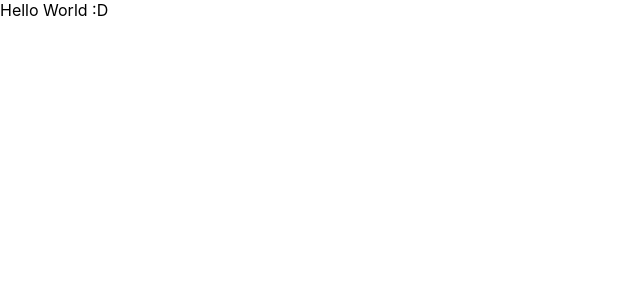
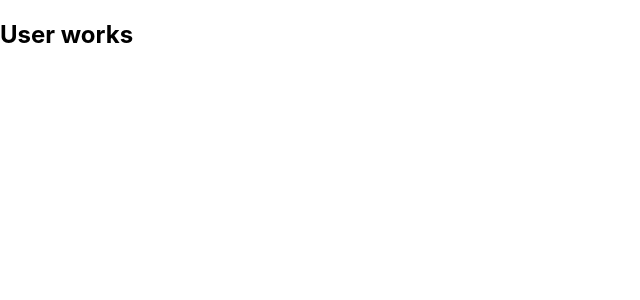
Before and after one commit to ciamac-da/phoenix-gaming-shop-mern-app, a React (Create React App) app in the folder frontend/: page / in a window 1280 px wide. Shown: the top 300 px of the page, without its empty margins (0-640 px from the left). Built offline with nearby package versions, Linux system fonts and the light colour scheme.

Commit message:
Verified by Marti4n v1.1.0 starting setup, pages,routes

```diff
--- a/frontend/package.json
+++ b/frontend/package.json
@@ -8,6 +8,7 @@
     "@testing-library/user-event": "^13.5.0",
     "react": "^18.1.0",
     "react-dom": "^18.1.0",
+    "react-router-dom": "5.3.3",
     "react-scripts": "5.0.1",
     "web-vitals": "^2.1.4"
   },
--- a/frontend/src/App.js
+++ b/frontend/src/App.js
@@ -1,9 +1,13 @@
-function App() {
-  return (
-    <div className="App">
-    Hello World :D
-    </div>
-  );
+import React from "react";
+import { BrowserRouter as Router, Route} from "react-router-dom";
+import Users from "./user/pages/Users";
+
+const App = () => {
+  return <Router>
+    <Route path="/" exact>
+    <Users />
+    </Route>
+  </Router>
 }
 
 export default App;
--- /dev/null
+++ b/frontend/src/user/pages/Users.js
@@ -0,0 +1,8 @@
+import React from 'react';
+
+
+const Users = () => {
+    return <h2>User works</h2>
+}
+
+export default Users;
```
Also changed, not shown: 1 other file (tests, documents, lock files or other folders).
